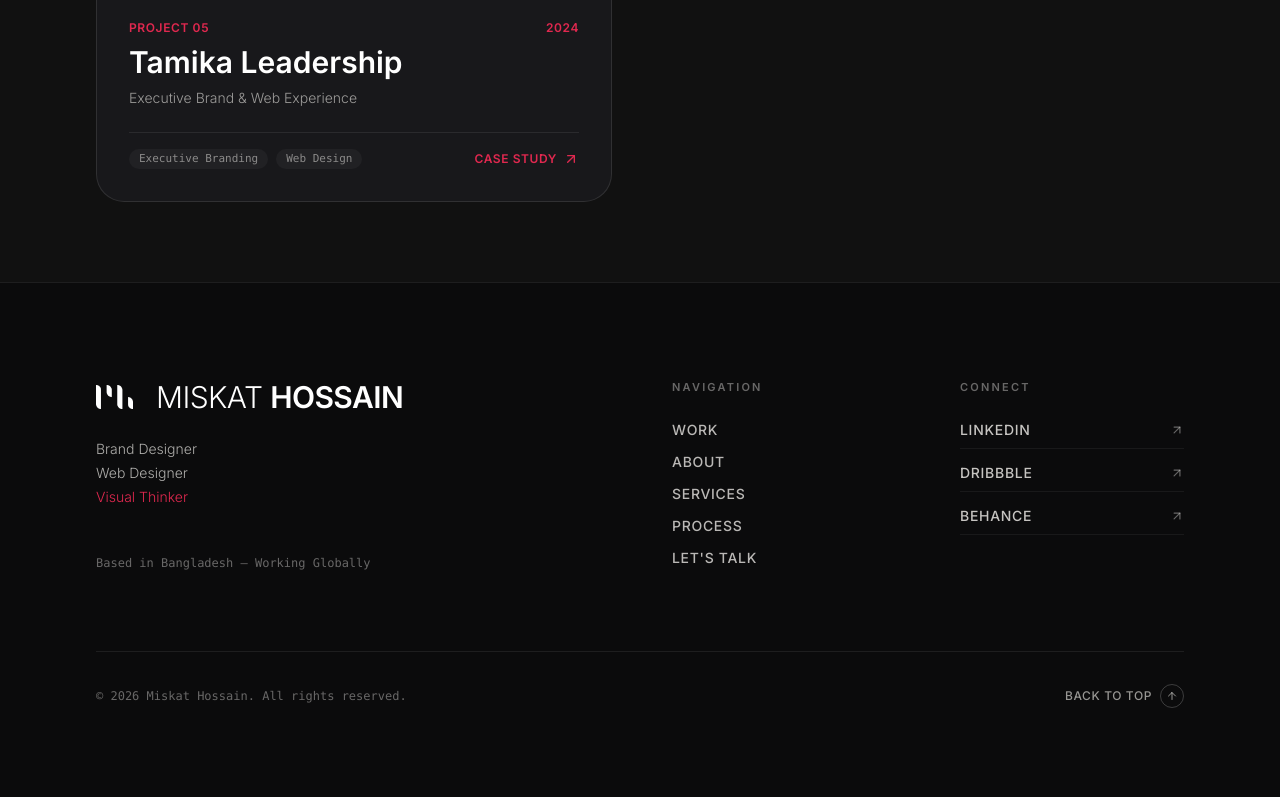
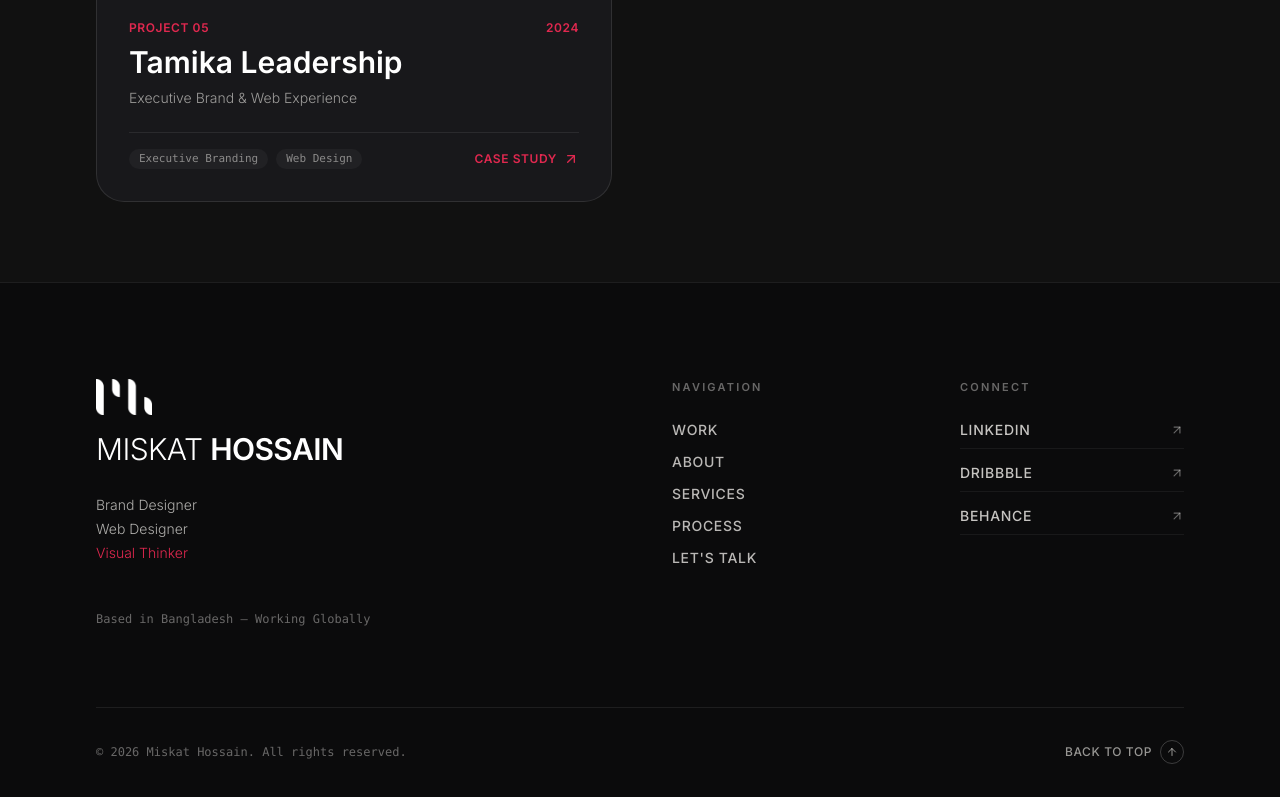
Before and after one commit to miskathoss/miskathossain, a Next.js app: page /work in a window 1280 px wide. Shown: the part 2000-2797 px from the top of the page. Built offline with nearby package versions, Linux system fonts and the light colour scheme.

Commit message:
Relocate brand logo on top of Miskat Hossain text in footer

```diff
--- a/src/components/Footer/Footer.tsx
+++ b/src/components/Footer/Footer.tsx
@@ -20,16 +20,16 @@ export function Footer() {
             <div>
               <Link
                 href="/"
-                className="group flex items-center gap-3 mb-4 inline-flex"
+                className="group flex flex-col items-start gap-4 mb-5 inline-flex"
                 data-cursor-text="HOME"
               >
-                <div className="relative w-10 h-6 sm:w-12 sm:h-7.5 shrink-0 transition-transform duration-300 group-hover:scale-105 flex items-center">
+                <div className="relative shrink-0 transition-transform duration-300 group-hover:scale-105">
                   <Image
                     src="/assets/images/miskat-logo.png"
                     alt="Miskat Hossain Logo"
-                    width={48}
-                    height={30}
-                    className="object-contain w-auto h-6 sm:h-7.5"
+                    width={56}
+                    height={36}
+                    className="object-contain w-auto h-8 sm:h-9"
                   />
                 </div>
                 <span className="text-2xl sm:text-3xl font-light tracking-[-0.02em] text-white group-hover:text-rose transition-colors">
```
